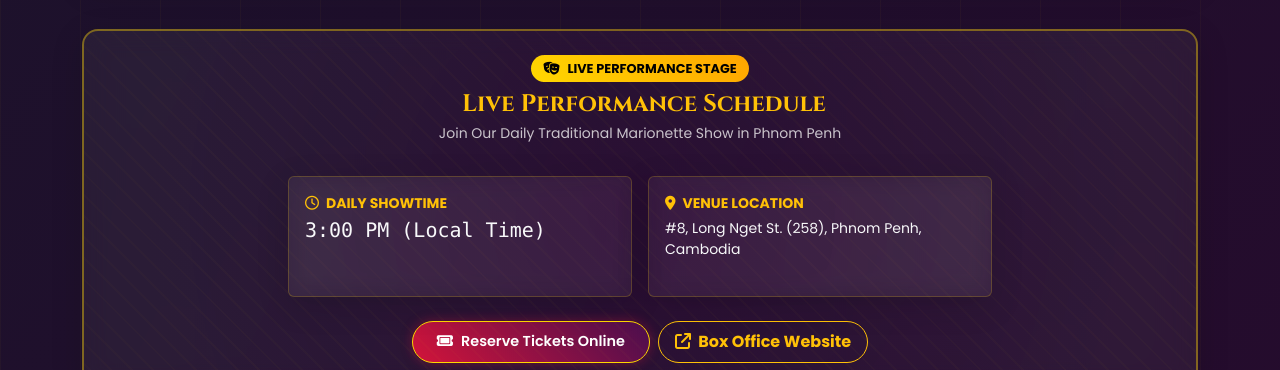
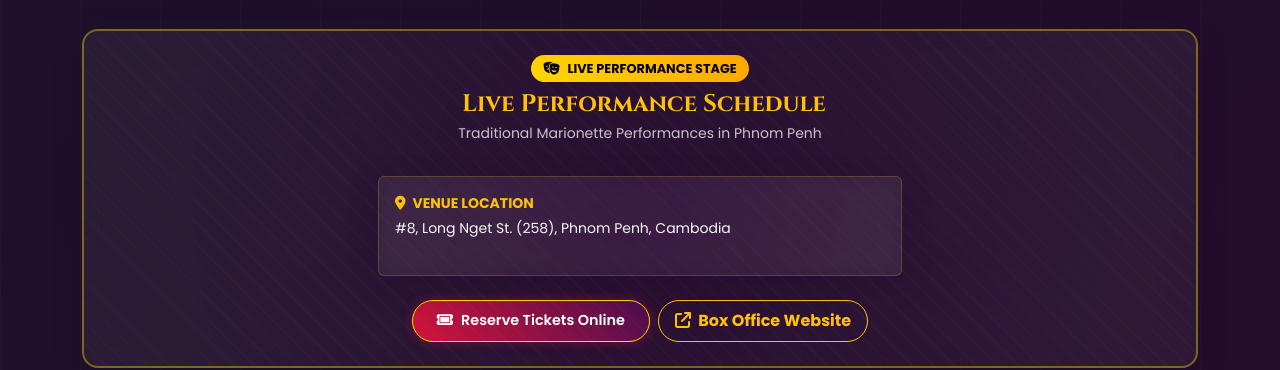
Before and after one commit to naungmoon/htweoomyanmar-site, a plain HTML site: page index.html in a window 1280 px wide. Shown: the part 1540-1910 px from the top of the page. Drawn offline with nearby package versions, Linux system fonts and the light colour scheme; no server answers; some icons are missing; a web font is replaced by a local one.

Commit message:
Add files via upload

```diff
--- a/index.html
+++ b/index.html
@@ -22,7 +22,7 @@
 	<meta property="og:type" content="website">
 	<meta property="og:url" content="https://htweoomyanmar.com/">
 	<meta property="og:title" content="Htwe Oo Myanmar — Myanmar Traditional String Puppetry (Yoke Thé)">
-	<meta property="og:description" content="Winner of the Audience Jury Prize at the XVII International Prize “Il Teatro Nudo” in Milan, 2026. Daily puppet show 3:00 PM in Phnom Penh.">
+	<meta property="og:description" content="Winner of the Audience Jury Prize at the XVII International Prize “Il Teatro Nudo” in Milan, 2026. Myanmar Traditional String Puppetry (Yoke Thé) from Phnom Penh.">
 	<meta property="og:image" content="https://htweoomyanmar.com/images/htweoo-og-cover.jpg">
 	<meta property="og:image:width" content="1200">
 	<meta property="og:image:height" content="630">
@@ -858,17 +858,11 @@
 			<div class="mb-3">
 				<span class="badge-gold mb-2"><i class="fa-solid fa-masks-theater me-2"></i><span id="schedule-badge" data-i18n="schedule_badge">LIVE PERFORMANCE STAGE</span></span>
 				<h3 class="text-warning h4 fw-bold mb-1"><i class="fa-solid fa-calendar-star me-2"></i><span id="schedule-title" data-i18n="schedule_title">Live Performance Schedule</span></h3>
-				<p id="schedule-subtitle" class="text-muted small" data-i18n="schedule_sub">Join Our Daily Traditional Marionette Show in Phnom Penh</p>
+				<p id="schedule-subtitle" class="text-muted small" data-i18n="schedule_sub">Traditional Marionette Performances in Phnom Penh</p>
 			</div>
 
 			<div class="row g-3 justify-content-center my-3">
-				<div class="col-md-4">
-					<div class="p-3 rounded art-card text-start h-100">
-						<div id="schedule-showtime-label" class="text-warning small fw-bold mb-1"><i class="fa-regular fa-clock me-1"></i> DAILY SHOWTIME</div>
-						<div id="schedule-showtime-val" class="h5 mb-0 font-monospace">3:00 PM (Local Time)</div>
-					</div>
-				</div>
-				<div class="col-md-4">
+				<div class="col-md-6">
 					<div class="p-3 rounded art-card text-start h-100">
 						<div id="schedule-venue-label" class="text-warning small fw-bold mb-1"><i class="fa-solid fa-location-dot me-1"></i> VENUE LOCATION</div>
 						<div id="schedule-venue-val" class="small mb-0">#8, Long Nget St. (258), Phnom Penh, Cambodia</div>
@@ -1029,7 +1023,6 @@
 				</div>
 				<div class="col-lg-5 d-flex flex-column justify-content-center ps-lg-3">
 					<h3 class="text-gold h5 mb-3"><i class="fa-solid fa-compass me-2"></i><span data-i18n="contact_title">Contact Information</span></h3>
-					<p class="small mb-2"><i class="fa-regular fa-clock text-warning me-2"></i><strong>Show Time:</strong> 3:00 PM</p>
 					<p class="small mb-2"><i class="fa-solid fa-map-location-dot text-danger me-2"></i><strong>Address:</strong> #8, Long Nget St. (258), Phnom Penh 12207</p>
 					<p class="small mb-2"><i class="fa-solid fa-phone text-success me-2"></i><strong>Phone / Line / WhatsApp:</strong> <a href="tel:+85512831950" class="text-light text-decoration-none">+855 12 831 950</a></p>
 					<p class="small mb-2"><i class="fa-solid fa-envelope text-info me-2"></i><strong>Reservation:</strong> <a href="mailto:booking@htweoomyanmar.com" class="text-light text-decoration-none">booking@htweoomyanmar.com</a></p>
@@ -1350,7 +1343,7 @@
 				milan_desc: "Won the Audience Jury Prize (Audience Jury Award – Best Show) at the XVII International Prize \"Il Teatro Nudo\" by Teresa Pomodoro at Spazio Teatro No'hma, Milan, Italy, on 5 November 2026.",
 				schedule_badge: "LIVE PERFORMANCE STAGE",
 				schedule_title: "Live Performance Schedule",
-				schedule_sub: "Join Our Daily Traditional Marionette Show in Phnom Penh",
+				schedule_sub: "Traditional Marionette Performances in Phnom Penh",
 				ticket_btn: "Reserve Tickets Online",
 				moments_title: "PERFORMANCE MOMENTS",
 				videos_title: "FEATURED PERFORMANCES",
@@ -1396,7 +1389,7 @@
 				milan_desc: "၂၀၂၆ နိုဝင်ဘာ ၅ ရက်နေ့တွင် အီတလီနိုင်ငံ၊ မီလန်မြို့ Spazio Teatro No'hma တွင် ကျင်းပသော XVII International Prize \"Il Teatro Nudo\" တွင် Audience Jury Prize (Audience Jury Award – Best Show) ရရှိခဲ့ပါသည်။",
 				schedule_badge: "ရုပ်စုံသဘင် ကပြဖျော်ဖြေမှုဇုန်",
 				schedule_title: "ကပြဖျော်ဖြေပွဲ အစီအစဉ်များ",
-				schedule_sub: "ဖနွမ်းပင်မြို့တွင် နေ့စဉ်ကျင်းပပြုလုပ်မည့် ရိုးရာကြိုးဆွဲရုပ်စုံ အစီအစဉ်",
+				schedule_sub: "ဖနွမ်းပင်မြို့တွင် ရိုးရာကြိုးဆွဲရုပ်စုံ ဖျော်ဖြေပွဲများ",
 				ticket_btn: "လက်မှတ်ကြိုတင်ဝယ်ယူရန်",
 				moments_title: "ဖျော်ဖြေမှု အမှတ်တရပုံရိပ်များ",
 				videos_title: "ထူးခြားသော ကပြဖျော်ဖြေမှု ဗီဒီယိုများ",
@@ -1535,8 +1528,6 @@
 						const badge = getVal('badge');
 						const title = getVal('title');
 						const subtitle = getVal('subtitle');
-						const showtimeLabel = getVal('showtime_label');
-						const showtimeVal = getVal('showtime_val');
 						const venueLabel = getVal('venue_label');
 						const venueVal = getVal('venue_val');
 						const ticketText = getVal('ticket_text');
@@ -1545,8 +1536,6 @@
 						if (badge) document.getElementById('schedule-badge').innerText = badge;
 						if (title) document.getElementById('schedule-title').innerText = title;
 						if (subtitle) document.getElementById('schedule-subtitle').innerText = subtitle;
-						if (showtimeLabel) document.getElementById('schedule-showtime-label').innerHTML = `<i class="fa-regular fa-clock me-1"></i> ` + showtimeLabel;
-						if (showtimeVal) document.getElementById('schedule-showtime-val').innerText = showtimeVal;
 						if (venueLabel) document.getElementById('schedule-venue-label').innerHTML = `<i class="fa-solid fa-location-dot me-1"></i> ` + venueLabel;
 						if (venueVal) document.getElementById('schedule-venue-val').innerText = venueVal;
 						if (ticketText) document.getElementById('schedule-ticket-text').innerText = ticketText;
```
